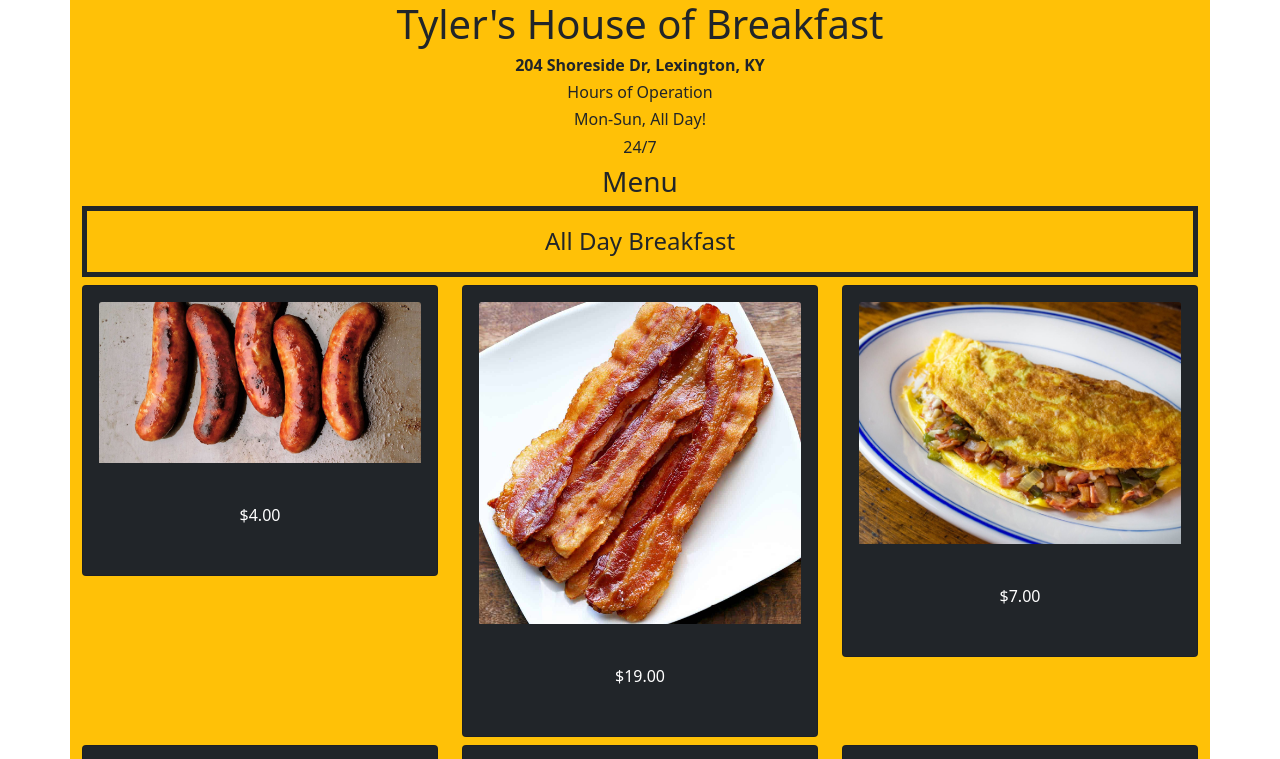
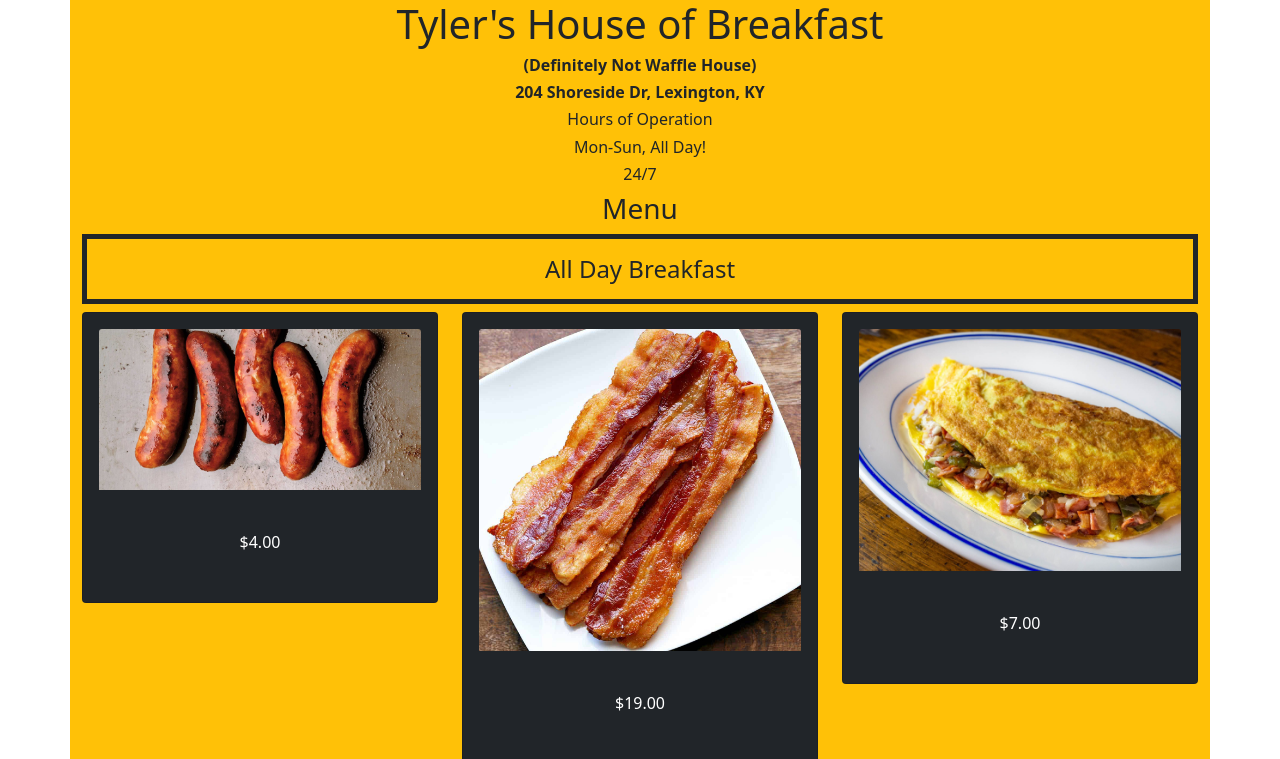
Before and after one commit to TylerVanNostrand/Menu-Project, a React (Create React App) app: page / in a window 1280 px wide. Shown: the top 759 px of the page. Built offline with nearby package versions, Linux system fonts and the light colour scheme; no server answers.

Commit message:
more minor changes

```diff
--- a/src/App.js
+++ b/src/App.js
@@ -8,7 +8,9 @@ function App() {
         <div className='container bg-warning'>
             <div className='row bg-warning text-center'>
                 <h1 className="text-center">Tyler's House of Breakfast</h1>
+                <h1 className='h6 text-decoration-none text-dark border-dark fw-bold'>(Definitely Not Waffle House)</h1>
                 <h1 className='h6 text-decoration-none text-dark border-dark fw-bold'>204 Shoreside Dr, Lexington, KY</h1>
+
                     <h6>Hours of Operation</h6>
                     <h6>Mon-Sun, All Day!</h6>
                     <h6>24/7</h6>
```
